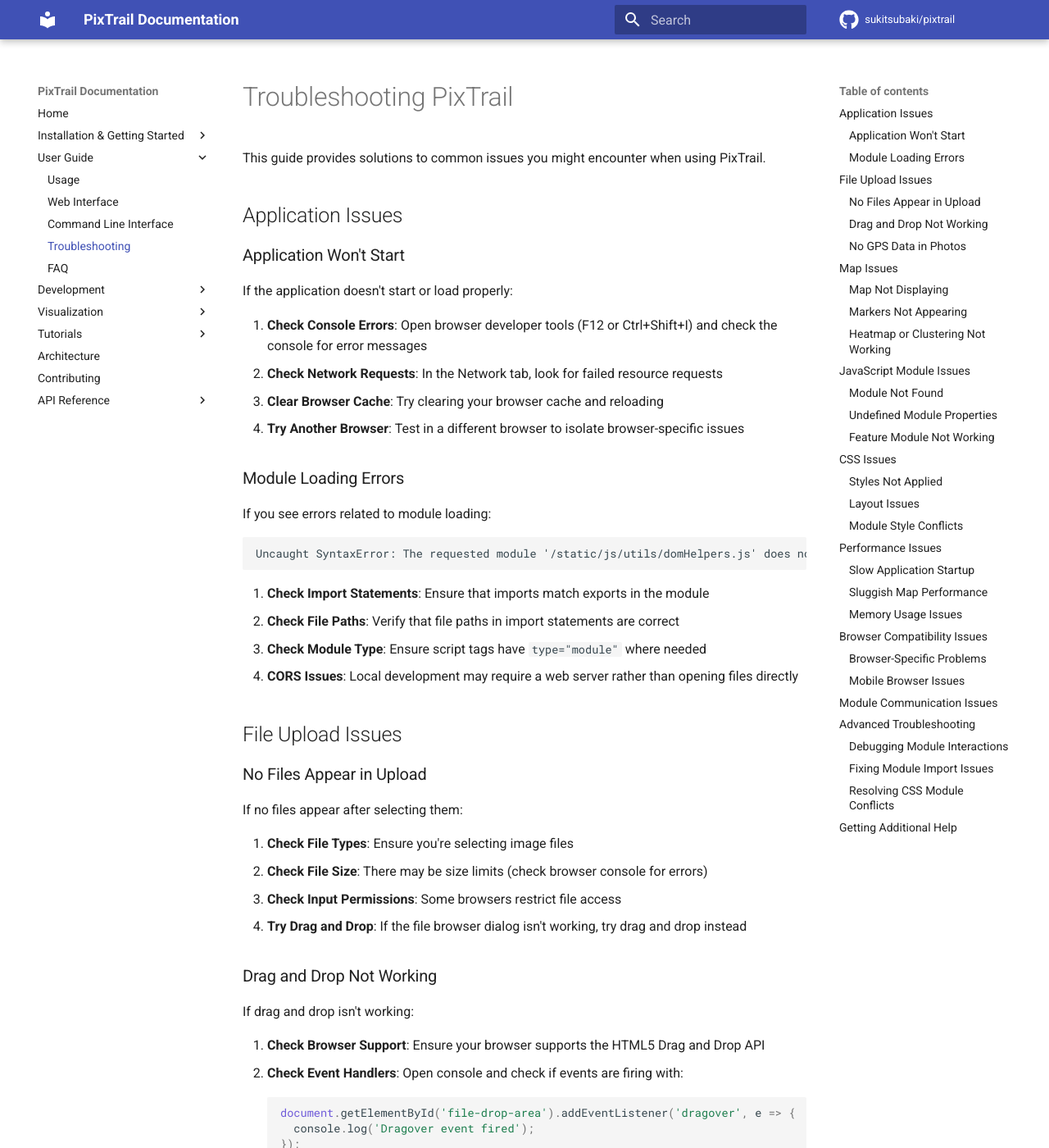
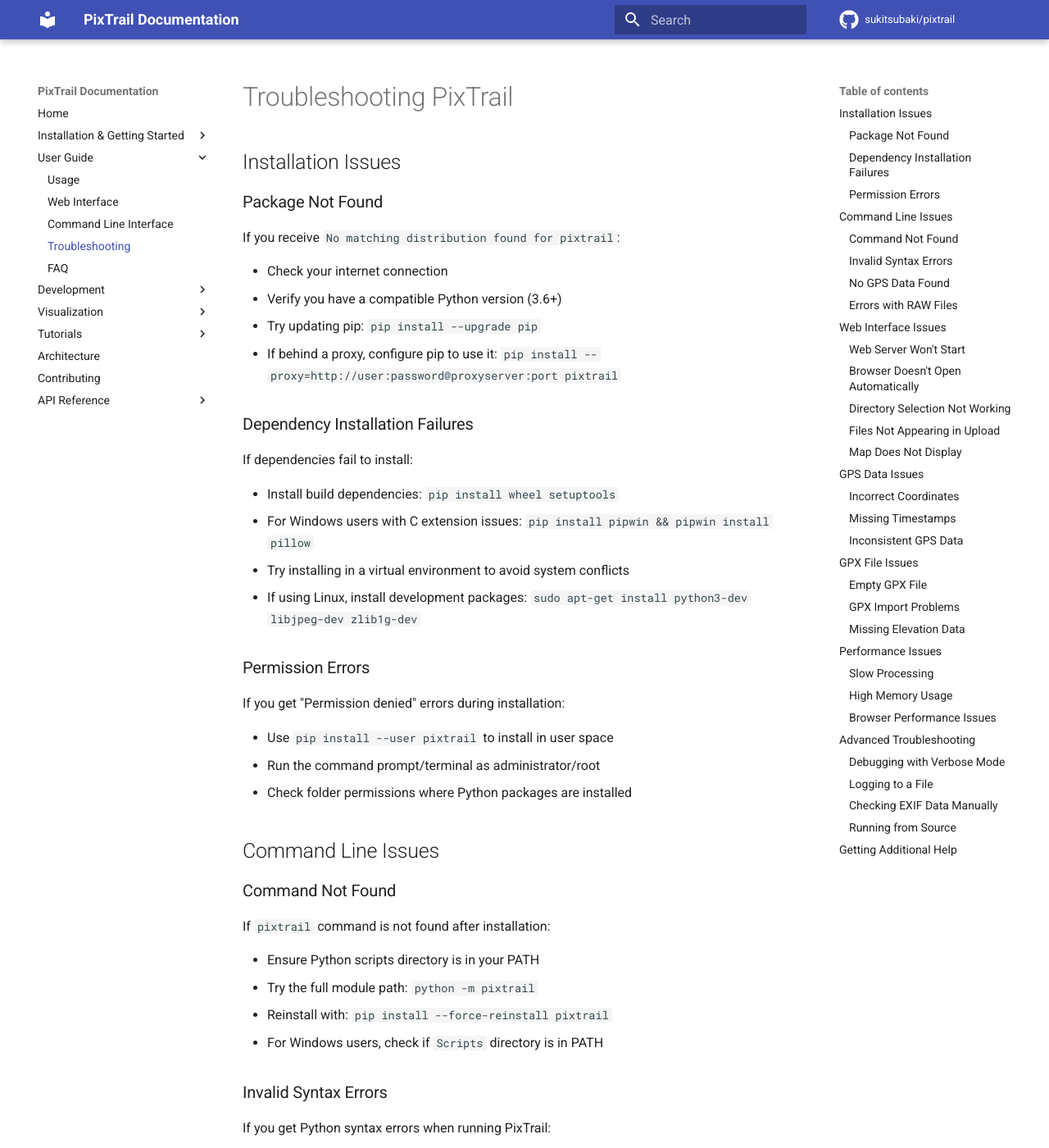
Before and after one commit to sukitsubaki/pixTrail, an MkDocs documentation site: the page built from docs/troubleshooting.md, in a window 1280 px wide and 1400 px high. Shown: the whole window at 82% size. Built offline with MkDocs 1.6.1 and Material for MkDocs 9.7.7, drawn with Linux system fonts in a browser that asks for light colours; comment, search, counter and statistics services are not loaded; some of the changed text lies outside the part shown.

Commit message:
Update troubleshooting.md

````diff
--- a/docs/troubleshooting.md
+++ b/docs/troubleshooting.md
@@ -1,308 +1,262 @@
 # Troubleshooting PixTrail
 
-This guide provides solutions to common issues you might encounter when using PixTrail.
+## Installation Issues
 
-## Application Issues
+### Package Not Found
 
-### Application Won't Start
+If you receive `No matching distribution found for pixtrail`:
 
-If the application doesn't start or load properly:
+- Check your internet connection
+- Verify you have a compatible Python version (3.6+)
+- Try updating pip: `pip install --upgrade pip`
+- If behind a proxy, configure pip to use it: `pip install --proxy=http://user:password@proxyserver:port pixtrail`
 
-1. **Check Console Errors**: Open browser developer tools (F12 or Ctrl+Shift+I) and check the console for error messages
-2. **Check Network Requests**: In the Network tab, look for failed resource requests
-3. **Clear Browser Cache**: Try clearing your browser cache and reloading
-4. **Try Another Browser**: Test in a different browser to isolate browser-specific issues
+### Dependency Installation Failures
 
-### Module Loading Errors
+If dependencies fail to install:
 
-If you see errors related to module loading:
+- Install build dependencies: `pip install wheel setuptools`
+- For Windows users with C extension issues: `pip install pipwin && pipwin install pillow`
+- Try installing in a virtual environment to avoid system conflicts
+- If using Linux, install development packages: `sudo apt-get install python3-dev libjpeg-dev zlib1g-dev`
 
-```
-Uncaught SyntaxError: The requested module '/static/js/utils/domHelpers.js' does not provide an export named 'X'
-```
+### Permission Errors
 
-1. **Check Import Statements**: Ensure that imports match exports in the module
-2. **Check File Paths**: Verify that file paths in import statements are correct
-3. **Check Module Type**: Ensure script tags have `type="module"` where needed
-4. **CORS Issues**: Local development may require a web server rather than opening files directly
+If you get "Permission denied" errors during installation:
 
-## File Upload Issues
+- Use `pip install --user pixtrail` to install in user space
+- Run the command prompt/terminal as administrator/root
+- Check folder permissions where Python packages are installed
 
-### No Files Appear in Upload
+## Command Line Issues
 
-If no files appear after selecting them:
+### Command Not Found
 
-1. **Check File Types**: Ensure you're selecting image files
-2. **Check File Size**: There may be size limits (check browser console for errors)
-3. **Check Input Permissions**: Some browsers restrict file access
-4. **Try Drag and Drop**: If the file browser dialog isn't working, try drag and drop instead
+If `pixtrail` command is not found after installation:
 
-### Drag and Drop Not Working
+- Ensure Python scripts directory is in your PATH
+- Try the full module path: `python -m pixtrail`
+- Reinstall with: `pip install --force-reinstall pixtrail`
+- For Windows users, check if `Scripts` directory is in PATH
 
-If drag and drop isn't working:
+### Invalid Syntax Errors
 
-1. **Check Browser Support**: Ensure your browser supports the HTML5 Drag and Drop API
-2. **Check Event Handlers**: Open console and check if events are firing with:
-   ```javascript
-   document.getElementById('file-drop-area').addEventListener('dragover', e => {
-     console.log('Dragover event fired');
-   });
-   ```
-3. **Check CSS**: The drop area should be visible and have sufficient size
-4. **Try Files vs. Directories**: Some browsers handle file drops differently from directory drops
+If you get Python syntax errors when running PixTrail:
 
-### No GPS Data in Photos
+- Check that you're using Python 3.6 or newer
+- Verify that the command line arguments are correctly formatted
+- Avoid using quotes in paths with spaces; use single quotes if needed: `pixtrail -i '/path with spaces/'`
 
-If the application processes photos but reports no GPS data:
+### No GPS Data Found
 
-1. **Check EXIF Data**: Verify that your photos actually contain GPS data
-   - You can use online EXIF viewers or tools like ExifTool
-2. **Check File Types**: Some file formats (like PNG) may not store GPS metadata
-3. **Check Privacy Settings**: Some applications and services strip location data
-4. **Try Different Photos**: Test with photos known to have GPS data
+If PixTrail reports "No GPS data found in photos":
 
-## Map Issues
+- Verify your photos actually contain GPS data using other software (like ExifTool)
+- Ensure you have permission to read the input directory
+- Check that the file formats are supported (.jpg, .jpeg, .tiff, .raw formats)
+- Try processing a single photo known to have GPS data: `pixtrail -i /path/to/single_photo.jpg -v`
 
-### Map Not Displaying
+### Errors with RAW Files
 
-If the map doesn't appear:
+If RAW files aren't processed correctly:
 
-1. **Check Network Access**: The base map tiles require internet access
-2. **Check Console Errors**: Look for Leaflet-related errors
-3. **Check Container Size**: The map container must have a height
-4. **Check Map Initialization**: Verify the map is properly initialized
-   ```javascript
-   console.log(document.getElementById('map')._leaflet_id);
-   ```
+- Install additional dependencies: `pip install rawpy`
+- Check if your RAW format is supported (CR2, NEF, ARW, DNG, etc.)
+- Try converting RAW to JPEG first, then processing the JPEGs
+- Use verbose mode to see which files have issues: `pixtrail -i /path/to/photos -v`
 
-### Markers Not Appearing
+## Web Interface Issues
 
-If markers don't appear on the map:
+### Web Server Won't Start
 
-1. **Check Waypoint Data**: Verify that waypoints have valid coordinates
-   ```javascript
-   console.log(window.pixTrail.waypoints);
-   ```
-2. **Check Map Bounds**: Ensure the map is zoomed to include marker locations
-3. **Check Clustering**: If clustering is enabled, markers might be grouped
-4. **Check Z-Index**: Other elements might be overlaying the markers
+If the web server fails to start:
 
-### Heatmap or Clustering Not Working
+- Check if another application is using port 5000
+- Try a different port: `pixtrail -w --port 8080`
+- Look for error messages in the terminal
+- Check if you have access rights to bind to the specified host
+- Install web dependencies if missing: `pip install pixtrail[web]`
 
-If heatmap or clustering features aren't working:
+### Browser Doesn't Open Automatically
 
-1. **Check Plugin Loading**: Verify that required Leaflet plugins are loaded
-   ```javascript
-   console.log(typeof L.heatLayer);  // For heatmap
-   console.log(typeof L.MarkerClusterGroup);  // For clustering
-   ```
-2. **Check Data Points**: Ensure there are enough data points for meaningful visualization
-3. **Check Control Initialization**: Verify that controls are properly initialized
-4. **Check Module Dependencies**: These features depend on the map and waypoints
+If the browser doesn't launch:
 
-## JavaScript Module Issues
+- Open your browser manually and navigate to `http://127.0.0.1:5000`
+- Try using the `--no-browser` flag and then open the URL manually
+- Check if you have a default browser set in your system
 
-### Module Not Found
+### Directory Selection Not Working
 
-If you get a "Module not found" error:
+If the directory selector doesn't work:
 
-1. **Check File Path**: Verify the file exists at the specified path
-2. **Check Import Statement**: Ensure the import statement uses the correct path
-   ```javascript
-   // Correct absolute path from root
-   import Module from '/static/js/modules/module.js';
-   // Or correct relative path
-   import Module from '../modules/module.js';
-   ```
-3. **Check Web Server**: Modules require a proper web server, not file:// URLs
-4. **Check File Permissions**: Ensure the web server has permission to read the files
+- Try using the file upload option instead
+- Some browsers have limited directory access (especially on mobile)
+- Check if you're using a supported browser (Chrome/Firefox/Edge recommended)
+- Try dragging and dropping the directory onto the drop area
 
-### Undefined Module Properties
+### Files Not Appearing in Upload
 
-If module properties are undefined:
+If files don't appear after selection:
 
-1. **Check Module Initialization**: Ensure the module is properly initialized
-   ```javascript
-   console.log(module);  // Should be an instance, not a class definition
-   ```
-2. **Check Constructor Parameters**: Verify that required configuration is provided
-3. **Check Lifecycle Methods**: Some modules need explicit initialization
-4. **Check Dependency Initialization**: Dependencies should be initialized first
+- Check if you're selecting files with supported formats
+- Ensure files aren't too large for browser processing
+- Try dragging and dropping files directly
+- Clear your browser cache and try again
+- Use the Chrome or Firefox browser for best compatibility
 
-### Feature Module Not Working
+### Map Does Not Display
 
-If a specific feature module isn't working:
+If the map doesn't appear after processing:
 
-1. **Check Module Dependencies**: Verify all dependencies are loaded
-2. **Check Initialization Order**: Modules should be initialized in the correct order
-3. **Check Configuration**: Verify that the module is properly configured
-4. **Check DOM Elements**: The module might depend on specific DOM elements
-5. **Isolate the Issue**: Try using the module in isolation
+- Check your internet connection (needed for map tiles)
+- Look for JavaScript errors in the browser console (F12)
+- Verify that your files contain valid GPS coordinates
+- Try disabling browser extensions that might block content
 
-For example, to debug the Heatmap module:
+## GPS Data Issues
 
-```javascript
-// Create a minimal configuration
-const minimalConfig = {
-  map: window.pixTrail.mapVisualization.getMap(),
-  waypoints: window.pixTrail.waypoints
-};
+### Incorrect Coordinates
 
-// Test the module directly
-const testHeatmap = new Heatmap(minimalConfig);
-testHeatmap.show();
-```
+If your route appears in the wrong location:
 
-## CSS Issues
+- Check that your camera's date/time was correctly set when taking photos
+- Some cameras store coordinates in non-standard formats
+- Try using ExifTool to verify the coordinates are correct in the original files
+- Check if any software might have modified the EXIF data before processing
 
-### Styles Not Applied
+### Missing Timestamps
 
-If styles aren't being applied:
+If your route has no chronological order:
 
-1. **Check CSS Loading**: Verify that CSS files are loaded
-   ```javascript
-   const styles = document.styleSheets;
-   for (let i = 0; i < styles.length; i++) {
-     console.log(styles[i].href);
-   }
-   ```
-2. **Check CSS Import Order**: CSS imports should be in the correct order
-3. **Check Selector Specificity**: More specific selectors might override your styles
-4. **Check for CSS Errors**: Syntax errors can break CSS parsing
+- Ensure your camera records timestamps in EXIF data
+- Check if file modification dates can be used as a fallback
+- Verify that the time zone settings on your camera were correct
 
-### Layout Issues
+### Inconsistent GPS Data
 
-If the layout doesn't look right:
+If your route has strange jumps or inconsistencies:
 
-1. **Check Responsive Design**: Verify that elements adapt to different screen sizes
-2. **Check Container Sizes**: Elements might need explicit widths/heights
-3. **Check CSS Variables**: Ensure variables are defined and used correctly
-4. **Check Browser Compatibility**: Some CSS features aren't supported in all browsers
+- Photos taken indoors or in "urban canyons" may have poor GPS accuracy
+- Some cameras only update GPS periodically to save battery
+- Try removing outliers manually before processing
+- Use clustering or heatmap visualization to identify problematic points
 
-### Module Style Conflicts
+## GPX File Issues
 
-If there are conflicts between CSS modules:
+### Empty GPX File
 
-1. **Check Selector Scope**: Selectors should be scoped to their components
-2. **Check CSS Variable Usage**: Use variables for consistent styling
-3. **Check Import Order**: Later imports can override earlier ones
-4. **Use More Specific Selectors**: Increase specificity to override conflicts
+If the generated GPX file is empty:
+
+- Ensure your photos contain GPS data
+- Check if you have write permissions for the output location
+- Try specifying a different output path: `pixtrail -i /path/to/photos -o /path/to/output.gpx`
+- Run with verbose mode to see what's happening: `pixtrail -i /path/to/photos -v`
+
+### GPX Import Problems
+
+If mapping software can't import the generated GPX file:
+
+- Verify the file was created successfully (should be non-zero size)
+- Check if the GPX format is compatible with your software
+- Try opening the file in a text editor to check for obvious errors
+- Different applications support different GPX features; try a simple viewer first
+
+### Missing Elevation Data
+
+If elevation data is missing in the GPX file:
+
+- Not all cameras record elevation data
+- Elevation data might be absent or inaccurate depending on the device
+- Some mapping software can add elevation data after import
+- Consider using a GPX editor to add elevation data from a DEM (Digital Elevation Model)
 
 ## Performance Issues
 
-### Slow Application Startup
+### Slow Processing
 
-If the application takes a long time to start:
+If processing is very slow:
 
-1. **Check Module Size**: Large modules take longer to load
-2. **Check Network Requests**: Slow responses can delay startup
-3. **Check Initialization Code**: Complex initialization can slow startup
-4. **Use Performance Profiling**: Browser developer tools include performance profiling
+- RAW files take much longer to process than JPEG
+- Processing many files at once requires more memory
+- Processing recursively through many subdirectories takes longer
+- For large collections, process in smaller batches
+- Use the command line interface for better performance with many files
 
-### Sluggish Map Performance
+### High Memory Usage
 
-If the map is slow or unresponsive:
+If PixTrail uses too much memory:
 
-1. **Check Marker Count**: Too many markers can slow performance
-   - Try enabling clustering for better performance
-2. **Check Map Tile Server**: The tile server might be slow
-3. **Check Event Handlers**: Too many event handlers can cause lag
-4. **Reduce Map Complexity**: Simplify map visualizations
+- Process fewer photos at once
+- Avoid recursive processing of large directory trees
+- Close other memory-intensive applications
+- For very large collections, use batch processing with smaller groups
 
-### Memory Usage Issues
+### Browser Performance Issues
 
-If the application uses too much memory:
+If the web interface is slow or unresponsive:
 
-1. **Check File Processing**: Large files consume more memory
-2. **Check for Memory Leaks**: Use the Memory tab in developer tools
-3. **Close Unused Resources**: Release resources when they're no longer needed
-4. **Limit Data Size**: Process smaller batches of data
-
-## Browser Compatibility Issues
-
-### Browser-Specific Problems
-
-If the application works in some browsers but not others:
-
-1. **Check Feature Support**: Use [caniuse.com](https://caniuse.com/) to check feature support
-2. **Check Console Errors**: Different browsers may show different errors
-3. **Test Across Browsers**: Test in Chrome, Firefox, Safari, and Edge
-4. **Use Polyfills**: Add polyfills for unsupported features
-
-### Mobile Browser Issues
-
-If the application doesn't work well on mobile:
-
-1. **Check Responsive Design**: Verify that the layout adapts to small screens
-2. **Check Touch Interactions**: Mobile uses touch instead of mouse events
-3. **Check File Access**: Mobile browsers have stricter file access limitations
-4. **Check Performance**: Mobile devices may have limited resources
-
-## Module Communication Issues
-
-In the modular architecture, issues can arise from module communication:
-
-1. **Check Module Dependencies**: Verify that dependent modules are initialized
-2. **Check Event Handling**: Events should be properly propagated between modules
-3. **Check Callback Functions**: Callbacks should be passed and called correctly
-4. **Check State Synchronization**: Modules should share state appropriately
-
-For example, if the heatmap isn't updating with new waypoints:
-
-```javascript
-// Check if waypoints are being passed to the heatmap module
-console.log('Waypoints:', window.pixTrail.waypoints);
-console.log('Heatmap waypoints:', window.pixTrail.heatmap.waypoints);
-
-// Manually update the heatmap
-window.pixTrail.heatmap.setWaypoints(window.pixTrail.waypoints);
-window.pixTrail.heatmap.show();
-```
+- Enable clustering when displaying many photo markers
+- Process fewer photos at a time
+- Try a different browser (Chrome often has the best performance)
+- Avoid having too many browser tabs or applications open simultaneously
 
 ## Advanced Troubleshooting
 
-### Debugging Module Interactions
+### Debugging with Verbose Mode
 
-For complex issues involving multiple modules:
+For detailed information about what's happening:
 
-1. **Use Breakpoints**: Set breakpoints in key methods to trace execution
-2. **Log Module State**: Log the state of modules at different points
-3. **Isolate Components**: Test components in isolation
-4. **Check Event Flow**: Track events between modules
+```bash
+pixtrail -i /path/to/photos -v
+```
 
-### Fixing Module Import Issues
+The verbose output will show:
+- Which files are being processed
+- Whether EXIF data was found
+- GPS coordinates extracted
+- Any errors encountered
 
-If you encounter persistent module import issues:
+### Logging to a File
 
-1. **Use Absolute Paths**: Start paths from the web root
-   ```javascript
-   import Module from '/static/js/modules/module.js';
-   ```
-2. **Check Import/Export Match**: Ensure named imports match named exports
-3. **Use Default Exports**: Default exports can simplify imports
-4. **Check Browser Support**: Ensure your browser supports ES modules
+To save troubleshooting information to a file:
 
-### Resolving CSS Module Conflicts
+```bash
+pixtrail -i /path/to/photos -v > pixtrail_log.txt 2>&1
+```
 
-For CSS conflicts in the modular architecture:
+This captures both standard output and error messages for later analysis.
 
-1. **Use Namespaced Classes**: Prefix classes with module names
-   ```css
-   .map-section__control vs .heatmap__control
-   ```
-2. **Use CSS Variables**: Define and use variables consistently
-3. **Check Specificity**: More specific selectors take precedence
-4. **Check Import Order**: Later imports override earlier ones
+### Checking EXIF Data Manually
+
+To verify GPS data in your photos:
+
+```bash
+# Using exiftool (may need to be installed separately)
+exiftool -gps:all -time:all photo.jpg
+```
+
+### Running from Source
+
+For debugging or development:
+
+```bash
+git clone https://github.com/sukitsubaki/pixtrail.git
+cd pixtrail
+pip install -e .
+python -m pixtrail.cli -i /path/to/photos -v
+```
 
 ## Getting Additional Help
 
-If you're still having issues:
+If you're still experiencing issues:
 
-1. **Check Documentation**: Review the relevant documentation sections
-2. **Search Issues**: Check if others have reported similar issues
-3. **Provide Details**: When reporting issues, include:
-   - Browser and version
-   - Steps to reproduce
-   - Console errors
-   - Screenshots or recordings
-   - Code samples if applicable
+1. Check the [FAQ](faq.md) for common questions
+2. Search for similar issues in the GitHub repository
+3. Ensure you're using the latest version of PixTrail
+4. Provide detailed information when reporting issues:
+   - PixTrail version: `pixtrail --version`
+   - Python version: `python --version`
+   - Operating system details
+   - Complete error messages
+   - Steps to reproduce the problem
+   - Sample files (if possible)
````
